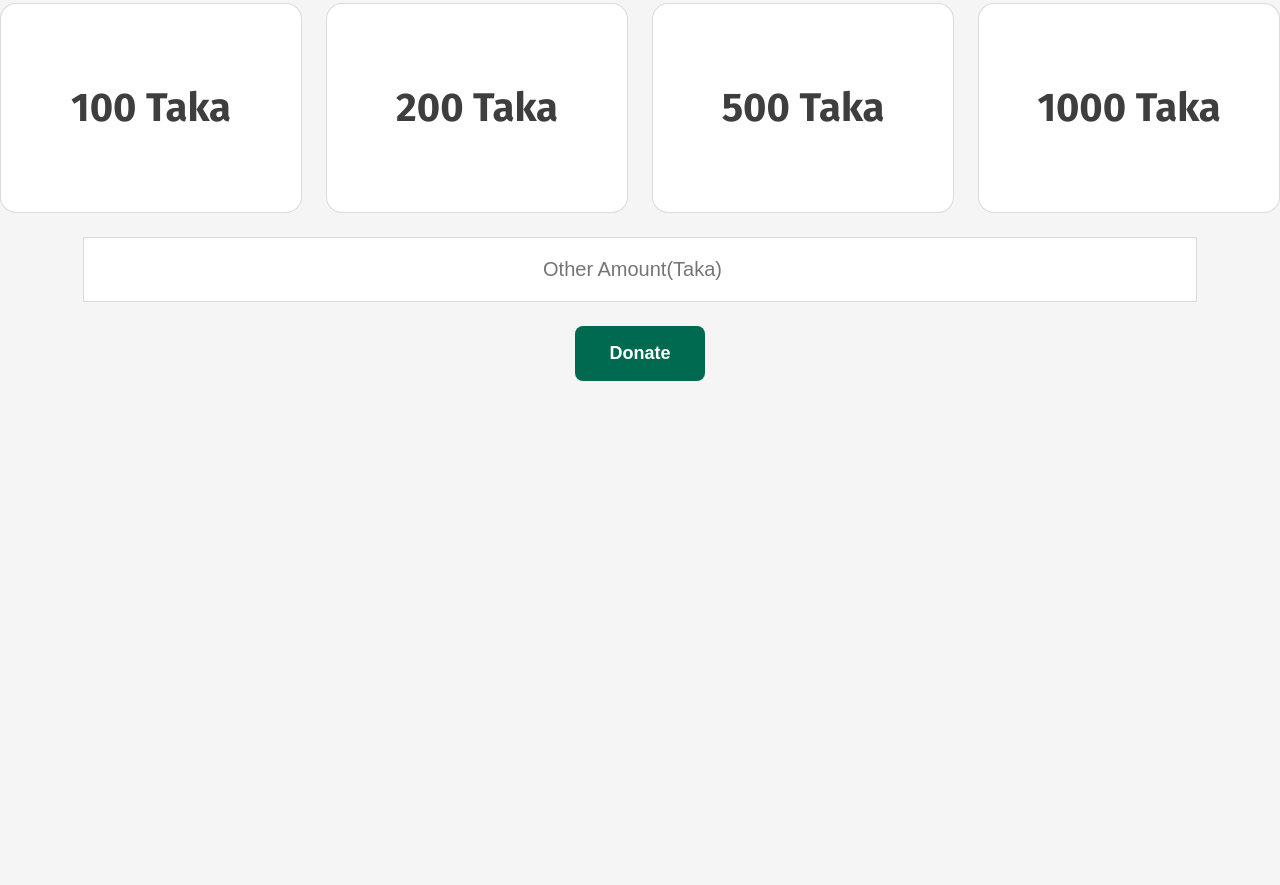
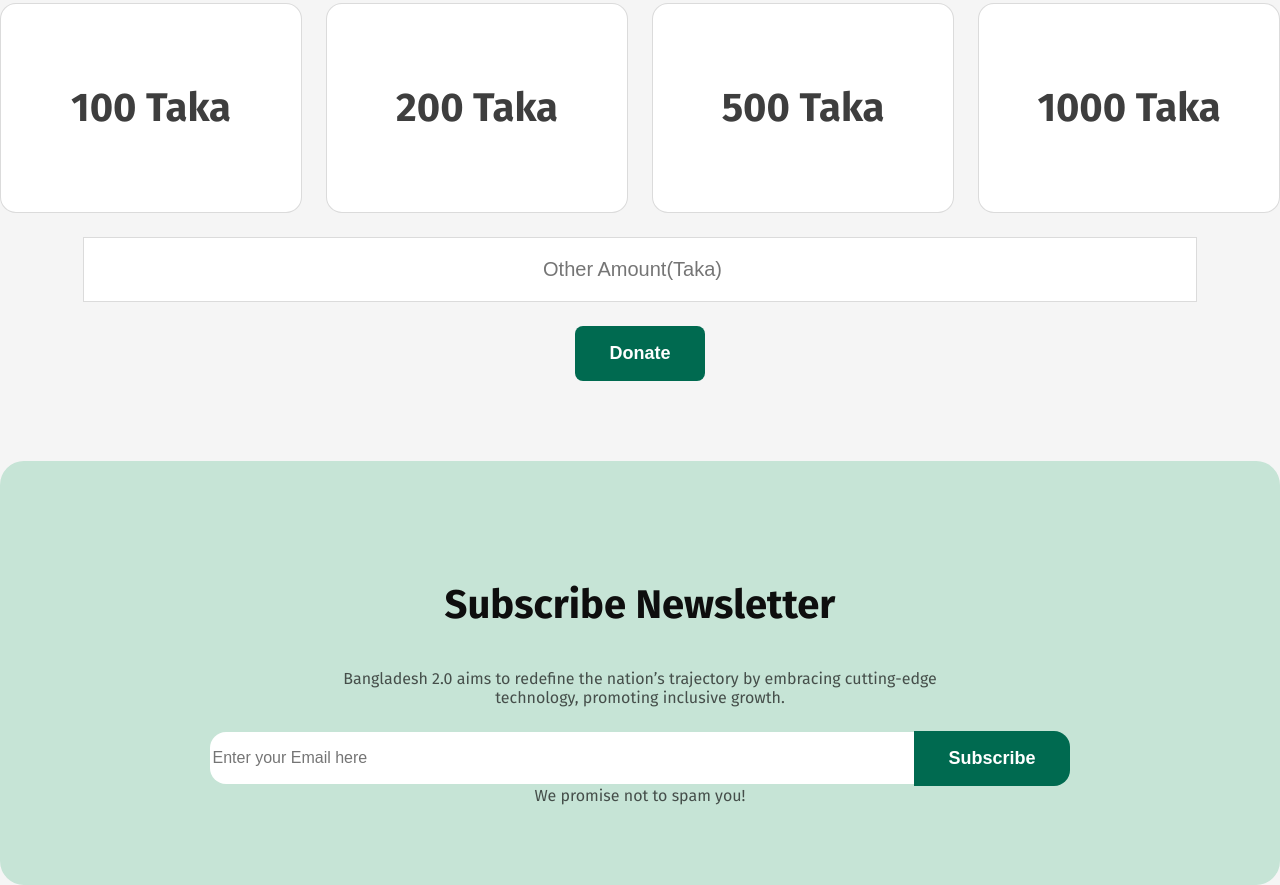
Before and after one commit to ashikwebdev111/Bnangladesh2.0, a plain HTML site: page index.html in a window 1280 px wide. Shown: the part 4208-5093 px from the top of the page. Before the commit the page ends 4589 px from the top, so only its background shows below. Drawn offline with Linux system fonts and the light colour scheme.

Commit message:
subscribe section added

```diff
--- a/index.html
+++ b/index.html
@@ -245,6 +245,16 @@
                 <button class="btn-primary">Donate</button>
             </div>
         </section>
+        <section class="subscribe">
+            <h3>Subscribe Newsletter</h3>
+            <p>Bangladesh 2.0 aims to redefine the nation’s trajectory by embracing cutting-edge technology, promoting
+                inclusive growth.</p>
+            <div class="subscribe-input">
+                <input type="text" placeholder="Enter your Email here ">
+                <button class="btn-primary">Subscribe</button>
+            </div>
+            <p class="promise">We promise not to spam you!</p>
+        </section>
     </main>
 </body>
 
--- a/style.css
+++ b/style.css
@@ -418,3 +418,57 @@ main {
     font-weight: 400;
     font-size: 20px;
 }
+
+.subscribe {
+    background-color: #C6E4D6;
+    border: 0;
+    border-radius: 24px;
+    padding: 80px 100px;
+    margin-top: 80px;
+}
+
+.subscribe h3 {
+    color: #0E0E0E;
+    font-weight: 700;
+    font-size: 40px;
+    text-align: center;
+}
+
+.subscribe p {
+    color: rgba(14, 14, 14, 0.7);
+    font-weight: 400;
+    font-size: 16px;
+    width: 622px;
+    margin: 0 auto;
+    text-align: center;
+}
+
+.subscribe-input {
+    display: flex;
+    align-items: center;
+    justify-content: center;
+    margin-top: 24px;
+}
+
+.subscribe-input input {
+    background-color: #FFFFFF;
+    border: 0;
+    width: 700px;
+    height: 50px;
+    border-radius: 16px 0 0 16px;
+    color: rgba(14, 14, 14, 0.3);
+    font-weight: 400;
+    font-size: 16px;
+}
+
+.subscribe-input button {
+    border-radius: 0 16px 16px 0;
+}
+
+.promise {
+    margin-top: 24px;
+    color: rgba(14, 14, 14, 0.7);
+    font-weight: 400;
+    font-size: 16px;
+    text-align: center;
+}
```
